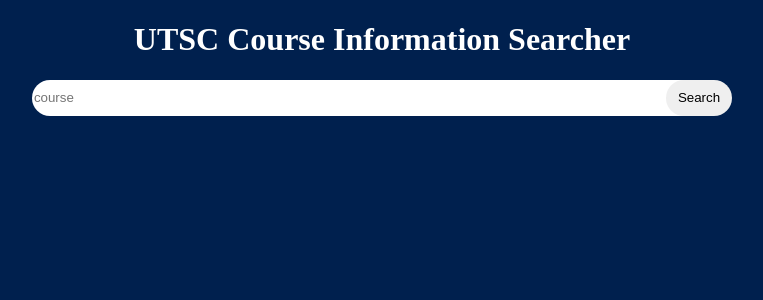
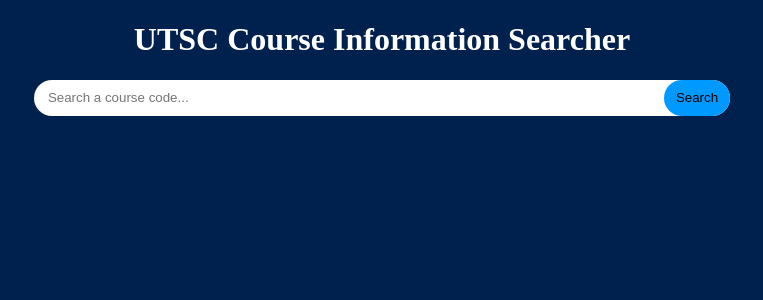
Before and after one commit to ricklan/UTSC-Course-Information-Finder, a Flask app: page / in a window 1280 px wide. Shown: the top 300 px of the page, without its empty margins (258-1021 px from the left). Run offline with Flask 2, Linux system fonts and the light colour scheme.

Commit message:
Change style of search bar and button
- Shifted cursor and placeholder text position slightly to the right
- Add hover and active states for search button
- Change background colour of search button to blue

```diff
--- a/static/index.css
+++ b/static/index.css
@@ -1,5 +1,8 @@
 /*Colours:
-#00204E - Dark blue
+#00204E - Dark Blue
+#0066CC - Semi-Dark Blue
+#0066FF - Medium Blue
+#0099FF - Light Blue
 #FFFFFF - White
 */
 
@@ -16,25 +19,40 @@
 
 /*Search bar
 -----------------------------------*/
-form{
+form {
   display: flex;
   width: 100%;
   justify-content: center;
 }
 
-#course{
+#course {
   width: 50%;
-  padding-right: 50px;
-  text-align: 20px;
+  padding: 0 50px 0 14px;
 }
 
-#search_button{
-  margin-left: -50px;
+#search_button {
+  margin-left: -66px;
   padding-left: 12px;
   padding-right: 12px;
+  background-color: #0099FF;
+  transition: 0.3s;
 }
 
-#course, #search_button{
+#course, #search_button {
   border-radius: 20px;
   border: none;
+  height: 36px;
 }
+
+#course:focus, #search_button:focus {
+  outline: 0;
+}
+
+#search_button:hover {
+  background-color: #0066FF;
+  cursor: pointer;
+}
+
+#search_button:active {
+  background-color: #0066CC;
+}
--- a/templates/index.html
+++ b/templates/index.html
@@ -16,7 +16,7 @@
 
 	<!-- The search bar & submit button. -->
 	<form action="/" method="post">
-		<input type="text" id="course" name="course" placeholder="course" minlength="6" maxlength="6" required><br><br>
+		<input type="text" id="course" name="course" placeholder="Search a course code..."minlength="6" maxlength="6" required><br><br>
 		<input type="submit" value="Search" id="search_button">
 	</form>
 
```
